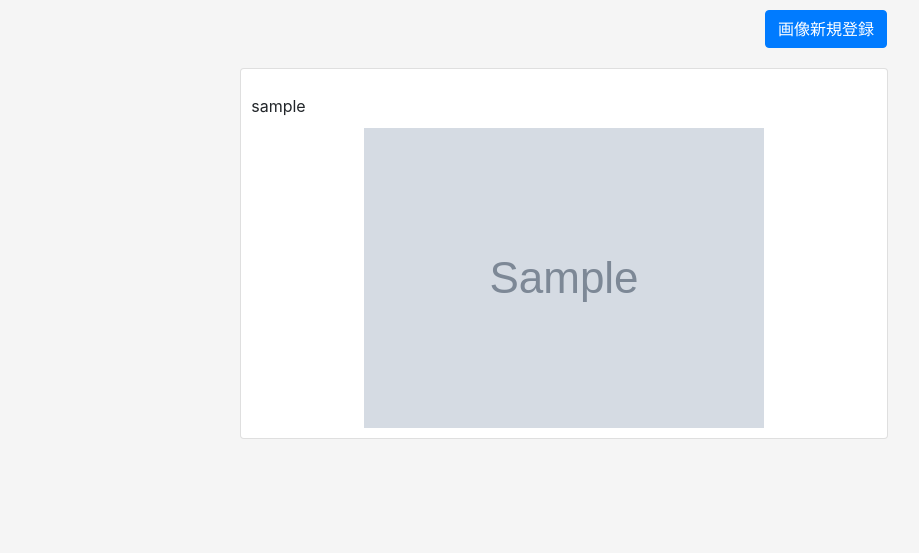
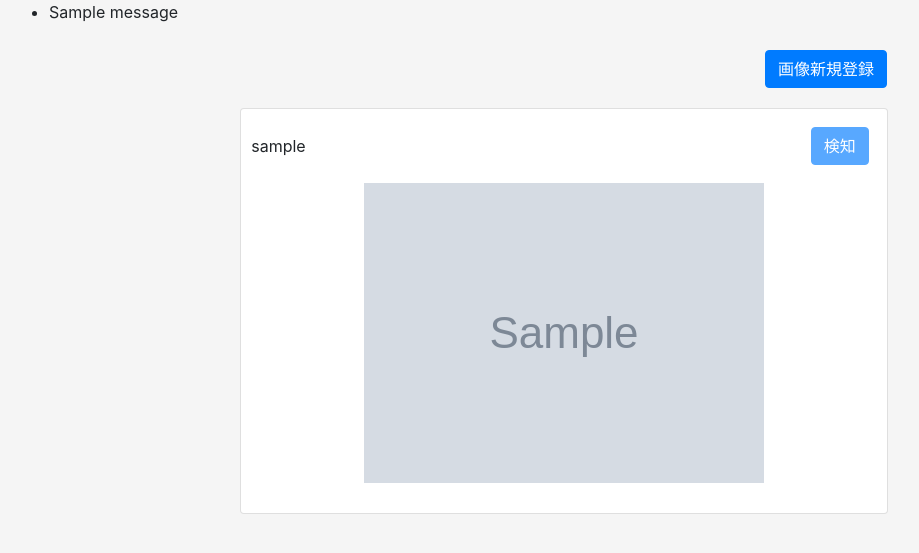
Before and after one commit to sunagimo1998/flask_practice, a Flask app: page / in a window 1280 px wide. Shown: the part 56-609 px from the top of the page, without its empty margins (76-995 px from the left). Run offline with Flask 2, Linux system fonts and the light colour scheme; tables that the repository leaves empty hold one stand-in row (values such as "Sample post"); grey boxes marked "Sample" are stand-in pictures; one stand-in notice (Sample message) is shown; parts of the project's set-up code (start-up, migrations or seed data) failed here and were passed over; some libraries are stand-ins or nearby versions.

Commit message:
起動可能状態まで修正

```diff
--- a/docker-compose.yml
+++ b/docker-compose.yml
@@ -1,6 +1,8 @@
 version: "3.9"
 services:
   app:
+    # https://qiita.com/prkrsign890/items/10ecb57e0387a673b3a2
+    #platform: linux/amd64
     build: .
     volumes:
       - ./flaskbook:/flaskbook
--- a/flaskbook/apps/detector/templates/detector/index.html
+++ b/flaskbook/apps/detector/templates/detector/index.html
@@ -1,16 +1,49 @@
 {% extends "detector/base.html" %}
 {% block content %}
+
+<!-- flashエラーを表示する -->
+{% with messages = get_flashed_messages() %}
+{% if messages %}
+<ul>
+    {% for message in messages %}
+    <li class="flash">{{ message }}</li>
+    {% endfor %}
+</ul>
+{% endif %}
+{% endwith %}
+
+<!-- 画像アップロード画面へのリンクを追加する -->
 <div class="col-md-10 text-right dt-image-register-btn">
     <a href="{{ url_for('detector.upload_image') }}" class="btn btn-primary">画像新規登録</a>
 </div>
+<!-- 画像一覧を表示する -->
 {% for user_image in user_images %}
 <div class="card col-md-7 dt-image-content">
     <header class="d-flex justify-content-between">
         <div class="dt-image-username">{{ user_image.User.username }}</div>
+        <!-- 物体検知フォームを追加する -->
+        <div class="d-flex flex-row-reverse">
+            <div class="p-2">
+                <form action="{{ url_for('detector.detect', image_id=user_image.UserImage.id) }}" method="POST">
+                    {{ detector_form.csrf_token }}
+                    {% if current_user.id == user_image.User.id and user_image.UserImage.is_detected == False %}
+                    {{detector_form.submit(class="btn btn-primary")}}
+                    {% else %}
+                    {{ detector_form.submit(class="btn btn-primary",disabled="disabled")}}
+                    {% endif %}
+                </form>
+            </div>
+        </div>
     </header>
     <section>
-        <img src="{{ url_for('detector.image_file', filename=user_image.UserImage.image_path) }}" alt="アップロード画像">
+        <img src="{{ url_for('detector.image_file', filename=user_image.UserImage.image_path) }}" alt="画像" />
     </section>
+    <!-- タグ情報を表示する -->
+    <footer>
+        {% for tag in user_image_tag_dict[user_image.UserImage.id] %}
+        #{{tag.tag_name }}
+        {% endfor %}
+    </footer>
 </div>
 {% endfor %}
 {% endblock %}
```
Also changed, not shown: flaskbook/local.sqlite, 1 other file.
